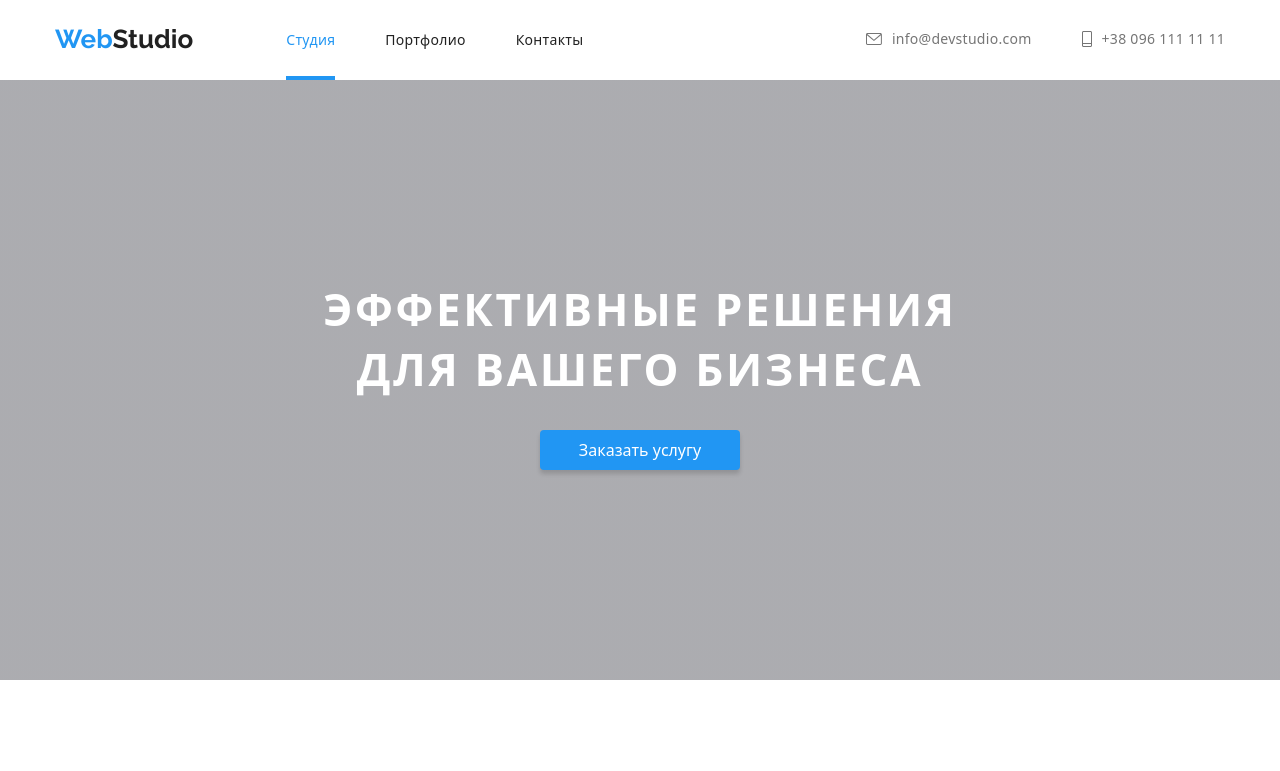
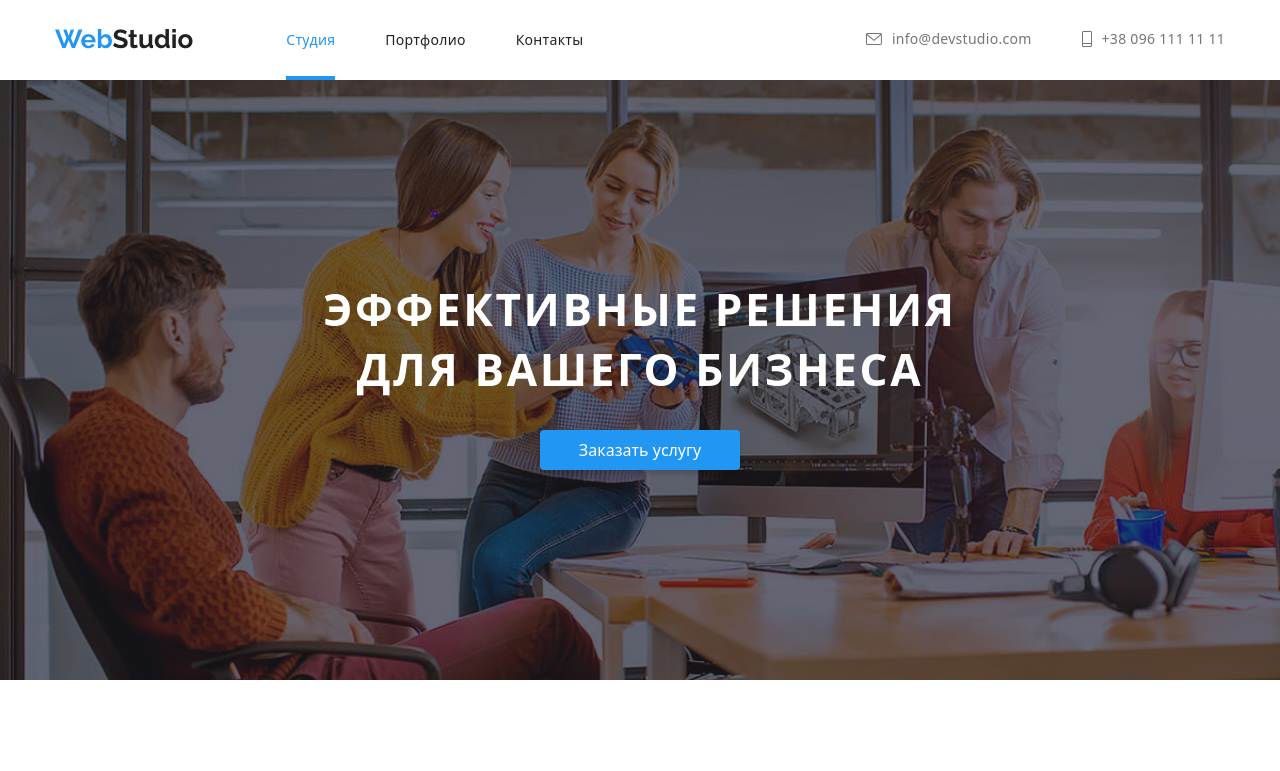
Before and after one commit to RuslanShvets/goit-markup-hw-07, a plain HTML site: page index.html in a window 1280 px wide. Shown: the top 771 px of the page. Drawn offline with nearby package versions, Linux system fonts and the light colour scheme; files that its build step writes are made by us from their sources; files whose address does not match are found by name.

Commit message:
hero.scss update background picture

```diff
--- a/sass/components/_hero.scss
+++ b/sass/components/_hero.scss
@@ -11,7 +11,7 @@
    rgba(47, 48, 58, 0.4),
    rgba(47, 48, 58, 0.4)
     ),
-    url(./images/Hero/Img-hero.jpg);
+    url(../images/Hero/Img-hero.jpg);
     background-repeat: no-repeat;
     background-size: cover;
 
```
